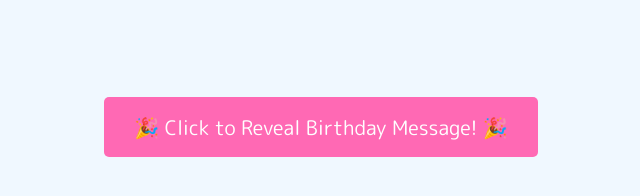
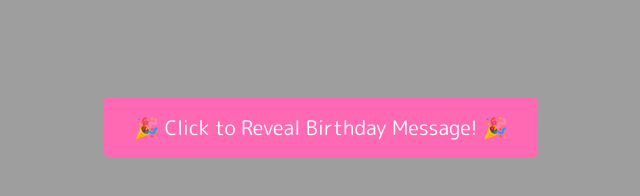
Before and after one commit to Ahmed-Ahmed16/BD, a plain HTML site: page index.html in a window 1280 px wide. Shown: the whole page, without its empty margins (319-959 px from the left). Drawn offline with Linux system fonts and the light colour scheme; the site is published under a folder, as on GitHub Pages, so addresses that start at the root find nothing.

Commit message:
Update styles.css

```diff
--- a/styles.css
+++ b/styles.css
@@ -8,7 +8,6 @@
 h1 {
   max-width: 30%;
   margin-inline: auto;
-  background: linear-gradient();
   font-size: 3rem;
   font-weight: 700;
   color: rgb(0, 0, 0);
@@ -21,7 +20,7 @@ body {
   height: 100vh;
   background-color: #f0f8ff;
   font-family: "Arial", sans-serif;
-  background-image: url(/images/emoji-2bc5da-1920x1080.png);
+  background-image: url(images/emoji-2bc5da-1920x1080.png);
   overflow: hidden; /* Prevent scrollbars */
 }
 
```
